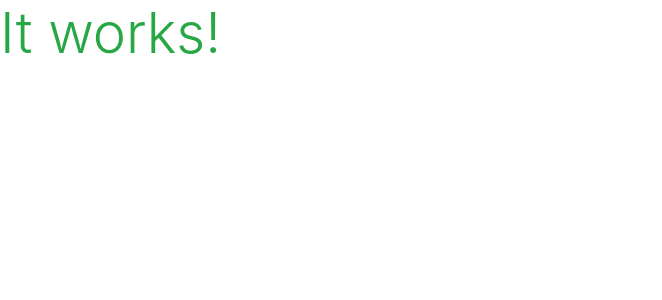
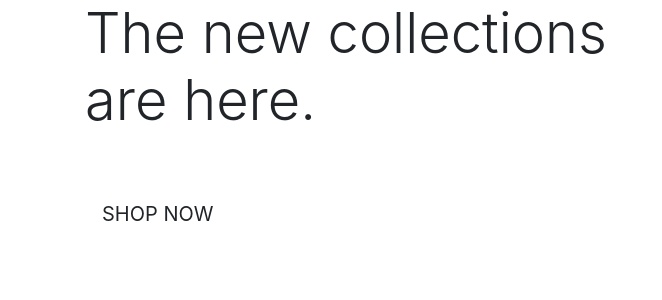
Before and after one commit to llewelyn-williams/boutique_ado_v1, a Django app: page / in a window 1280 px wide. Shown: the top 300 px of the page, without its empty margins (0-662 px from the left). Run offline with Django 3.2, Linux system fonts and the light colour scheme; some libraries are stand-ins or nearby versions.

Commit message:
Add homepage content

```diff
--- a/home/templates/home/index.html
+++ b/home/templates/home/index.html
@@ -1,6 +1,27 @@
 {% extends "base.html" %}
 {% load static %}
 
+{% block page_header %}
+    <div class="container header-container">
+        <div class="row">
+            <div class="col">
+
+            </div>
+        </div>
+    </div>
+{% endblock %}
+
 {% block content %}
-    <h4 class="display-4 text-success">It works!</h4>
+    <div class="container h-100">
+        <div class="row h-00">
+            <div class="col-7 col-md-6 my-auto">
+                <h1 class="display-4 logo-font text-black">The new collections are here.</h1>
+                <div class="my-5">
+                    <h4>
+                        <a href="" class="shop=now=button btn btn-lg rounded-0 text-uppercase py-3">Shop Now</a>
+                    </h4>
+                </div>
+            </div>
+        </div>
+    </div>
 {% endblock %}
--- a/templates/base.html
+++ b/templates/base.html
@@ -25,7 +25,7 @@
     {% block corejs %}
         <!-- Optional JavaScript -->
         <!-- jQuery first, then Popper.js, then Bootstrap JS -->
-        <script src="https://code.jquery.com/jquery-3.4.1.slim.min.js" integrity="sha384-J6qa4849blE2+poT4WnyKhv5vZF5SrPo0iEjwBvKU7imGFAV0wwj1yYfoRSJoZ+n" crossorigin="anonymous"></script>
+        <script src="https://code.jquery.com/jquery-3.6.0.min.js" integrity="sha256-/xUj+3OJU5yExlq6GSYGSHk7tPXikynS7ogEvDej/m4=" crossorigin="anonymous"></script>
         <script src="https://cdn.jsdelivr.net/npm/popper.js@1.16.0/dist/umd/popper.min.js" integrity="sha384-Q6E9RHvbIyZFJoft+2mJbHaEWldlvI9IOYy5n3zV9zzTtmI3UksdQRVvoxMfooAo" crossorigin="anonymous"></script>
         <script src="https://stackpath.bootstrapcdn.com/bootstrap/4.4.1/js/bootstrap.min.js" integrity="sha384-wfSDF2E50Y2D1uUdj0O3uMBJnjuUD4Ih7YwaYd1iqfktj0Uod8GCExl3Og8ifwB6" crossorigin="anonymous"></script>
     {% endblock %}
```
